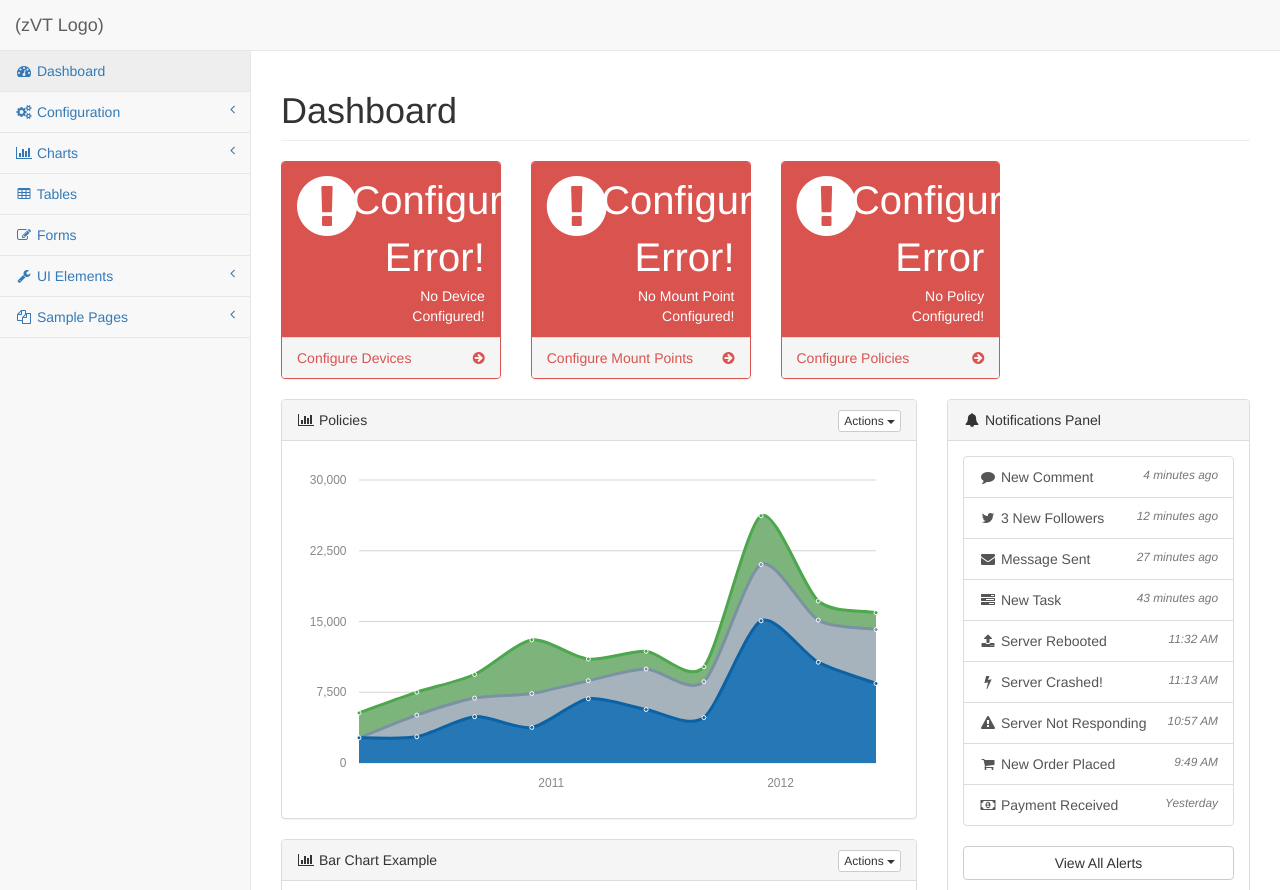
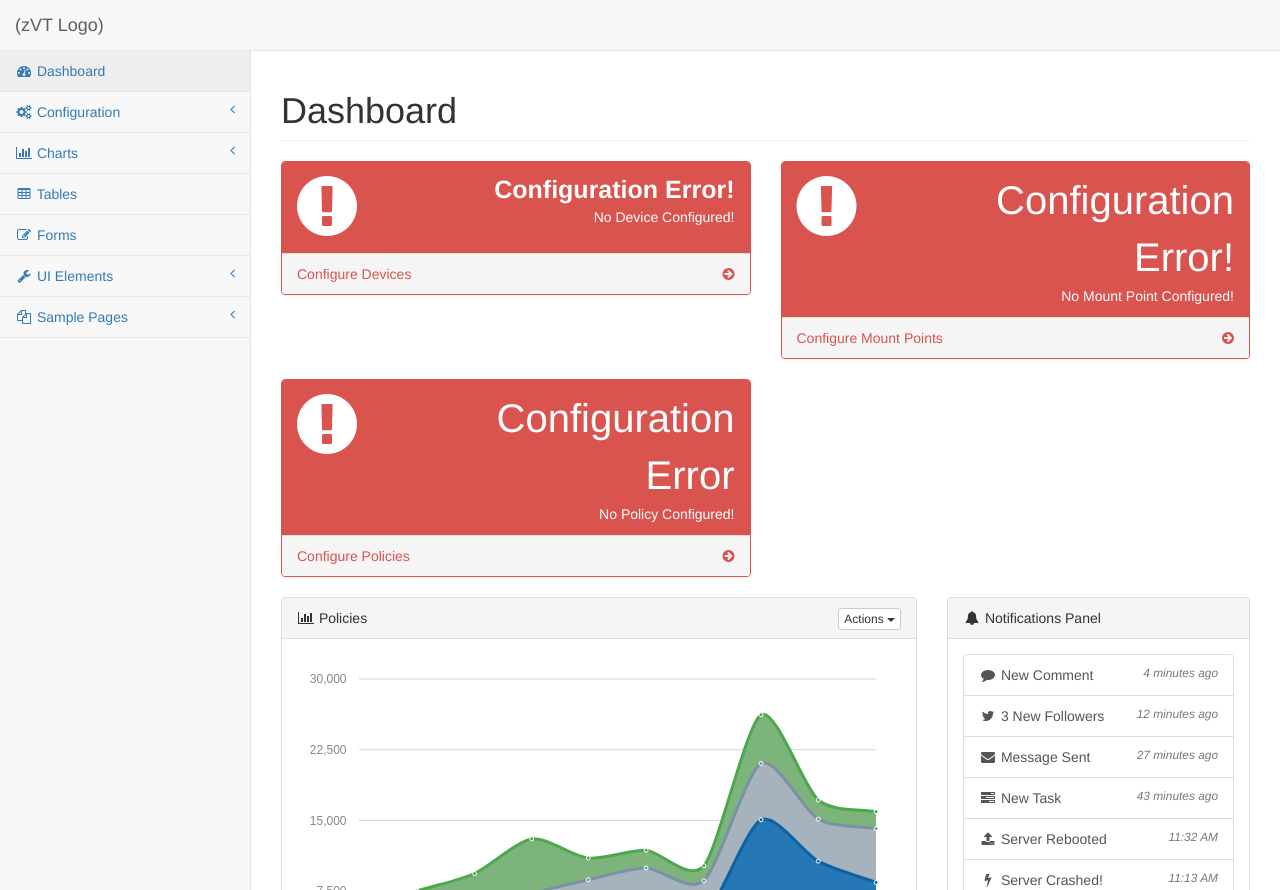
Before and after one commit to macfisher/zvt-mock, a website: page pages/index.html in a window 1280 px wide. Shown: the top 890 px of the page. Drawn offline with Linux system fonts and the light colour scheme.

Commit message:
enhanced error message css code

```diff
--- a/pages/index.html
+++ b/pages/index.html
@@ -157,7 +157,8 @@
             </div>
             <!-- /.row -->
             <div class="row">
-                <div class="col-lg-3 col-md-6">
+                <!--<div class="col-lg-3 col-md-6">-->
+                <div class="col-lg-6 col-md-6">
                     <div class="panel panel-red">
                         <div class="panel-heading">
                             <div class="row">
@@ -165,7 +166,7 @@
                                     <i class="fa fa-exclamation-circle fa-5x"></i>
                                 </div>
                                 <div class="col-xs-9 text-right">
-                                    <div class="huge">Configuration Error!</div>
+                                    <div class="panel-error-header">Configuration Error!</div>
                                     <div>No Device Configured!</div>
                                 </div>
                             </div>
@@ -179,7 +180,7 @@
                         </a>
                     </div>
                 </div>
-                <div class="col-lg-3 col-md-6">
+                <div class="col-lg-6 col-md-6">
                     <div class="panel panel-red">
                         <div class="panel-heading">
                             <div class="row">
@@ -201,7 +202,7 @@
                         </a>
                     </div>
                 </div>
-                <div class="col-lg-3 col-md-6">
+                <div class="col-lg-6 col-md-6">
                     <div class="panel panel-red">
                         <div class="panel-heading">
                             <div class="row">
```
Also changed, not shown: dist/css/sb-admin-2.css.
